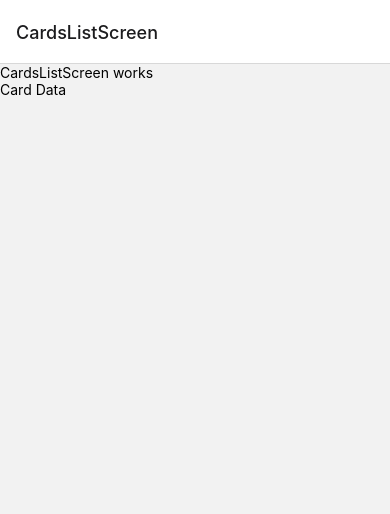
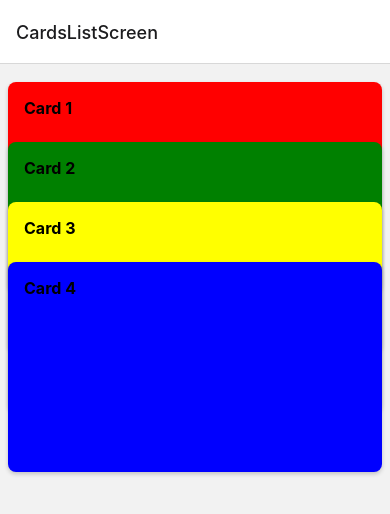
Before and after one commit to bibin-jaimon/rn-wallet, a React Native app: screen /CardsListScreen in a window 390 px wide. Shown: the top 514 px of the page. Built offline with nearby package versions, Linux system fonts and the light colour scheme.

Commit message:
Implement card deck animation

```diff
--- a/src/navigation/root-navigator.tsx
+++ b/src/navigation/root-navigator.tsx
@@ -15,7 +15,15 @@ const RootNavigator = () => (
   <NavigationContainer>
     <Stack.Navigator initialRouteName="CardsListScreen">
       <Stack.Screen name="CardsListScreen" component={CardsListScreen} />
-      <Stack.Screen name="CardDetailsScreen" component={CardDetailsScreen} />
+      <Stack.Screen
+        name="CardDetailsScreen"
+        component={CardDetailsScreen}
+        options={{
+          headerShown: false,
+          presentation: 'transparentModal',
+          animation: 'fade',
+        }}
+      />
     </Stack.Navigator>
   </NavigationContainer>
 );
--- /dev/null
+++ b/src/screens/cards-list/card-list-type.tsx
@@ -0,0 +1,16 @@
+export interface CardsListScreenProps {}
+
+export interface CardPropType {
+  card: Card;
+}
+
+export interface Card {
+  id: number;
+  name: string;
+  bgColor: string;
+}
+
+export interface CardRenderItemParams {
+  item: Card;
+  index: number;
+}
--- a/src/screens/cards-list/card.tsx
+++ b/src/screens/cards-list/card.tsx
@@ -1,11 +1,38 @@
-import { Text, View } from 'react-native';
+import React from 'react';
+import { StyleSheet, Text, View } from 'react-native';
+import { CardPropType } from './card-list-type';
 
-const Card = () => {
+const CardView: React.FC<CardPropType> = props => {
+  const { card } = props;
+
   return (
-    <View>
-      <Text>Card Data</Text>
+    <View style={{ ...styles.card, backgroundColor: card.bgColor }}>
+      <Text style={styles.title}>{card.name}</Text>
     </View>
   );
 };
 
-export { Card };
+const styles = StyleSheet.create({
+  card: {
+    backgroundColor: '#fff',
+    borderRadius: 8,
+    padding: 16,
+    margin: 8,
+    shadowColor: '#000',
+    shadowOpacity: 0.2,
+    shadowOffset: { width: 0, height: 2 },
+    shadowRadius: 4,
+    elevation: 2,
+    position: 'absolute',
+    top: 0,
+    left: 0,
+    right: 0,
+    height: 210,
+  },
+  title: {
+    fontSize: 16,
+    fontWeight: 'bold',
+  },
+});
+
+export { CardView };
--- a/src/screens/cards-list/cards-list-screen.tsx
+++ b/src/screens/cards-list/cards-list-screen.tsx
@@ -1,18 +1,73 @@
-import { Text, View } from 'react-native';
-import { Card } from './card';
+import {
+  FlatList,
+  StyleSheet,
+  Text,
+  View,
+  Animated,
+  TouchableOpacity,
+  ScrollView,
+} from 'react-native';
+import { useEffect, useRef, useState } from 'react';
+import {
+  Card,
+  CardRenderItemParams,
+  CardsListScreenProps,
+} from './card-list-type';
 
-//Components
-
-
-interface CardsListScreenProps {}
+//services
+import { fetchCards } from '../../service/card-service/card-service';
+import { CardView } from './card';
 
 const CardsListScreen: React.FC<CardsListScreenProps> = () => {
+  const stepOffset = 60;
+  const [cardData, setCardData] = useState<Card[]>([]);
+  const [scrollOffset, setScrollOffset] = useState<number>(0);
+
+  useEffect(() => {
+    fetchCards().then((cards: Card[]) => setCardData(cards));
+  }, []);
+
+  const renderItem = (data: CardRenderItemParams) => {
+    const { index, item } = data;
+    const initialOffset = index * stepOffset;
+    let translateY = initialOffset;
+    if (scrollOffset > 0) {
+      translateY =
+        translateY - scrollOffset > 0 ? translateY - scrollOffset : 0;
+    } else {
+      translateY = initialOffset - scrollOffset * index;
+    }
+    return (
+      <Animated.View style={{ transform: [{ translateY: translateY }] }}>
+        <CardView card={item} />
+      </Animated.View>
+    );
+  };
+
   return (
-    <View>
-      <Text>CardsListScreen works</Text>
-      <Card></Card>
+    <View style={styles.container}>
+      <FlatList
+        data={cardData}
+        renderItem={renderItem}
+        keyExtractor={item => `${item.id}`}
+        showsHorizontalScrollIndicator={false}
+        alwaysBounceVertical={true}
+        onScroll={event => {
+          let value = event.nativeEvent.contentOffset.y;
+          setScrollOffset(value);
+        }}
+        scrollEventThrottle={16}
+      />
     </View>
   );
 };
 
+const styles = StyleSheet.create({
+  container: {
+    flex: 1,
+    backgroundColor: '#f2f2f2',
+    paddingTop: 10,
+  },
+});
+
 export { CardsListScreen };
--- /dev/null
+++ b/src/service/card-service/card-service.ts
@@ -0,0 +1,7 @@
+import mockCards from './mock.json';
+
+const fetchCards = () => {
+  return Promise.resolve(mockCards.data) ;
+};
+
+export { fetchCards };
--- /dev/null
+++ b/src/service/card-service/mock.json
@@ -0,0 +1,24 @@
+{
+  "data": [
+    {
+      "id": 0,
+      "name": "Card 1",
+      "bgColor": "red"
+    },
+    {
+      "id": 1,
+      "name": "Card 2",
+      "bgColor": "green"
+    },
+    {
+      "id": 2,
+      "name": "Card 3",
+      "bgColor": "yellow"
+    },
+    {
+      "id": 3,
+      "name": "Card 4",
+      "bgColor": "blue"
+    }
+  ]
+}
```
